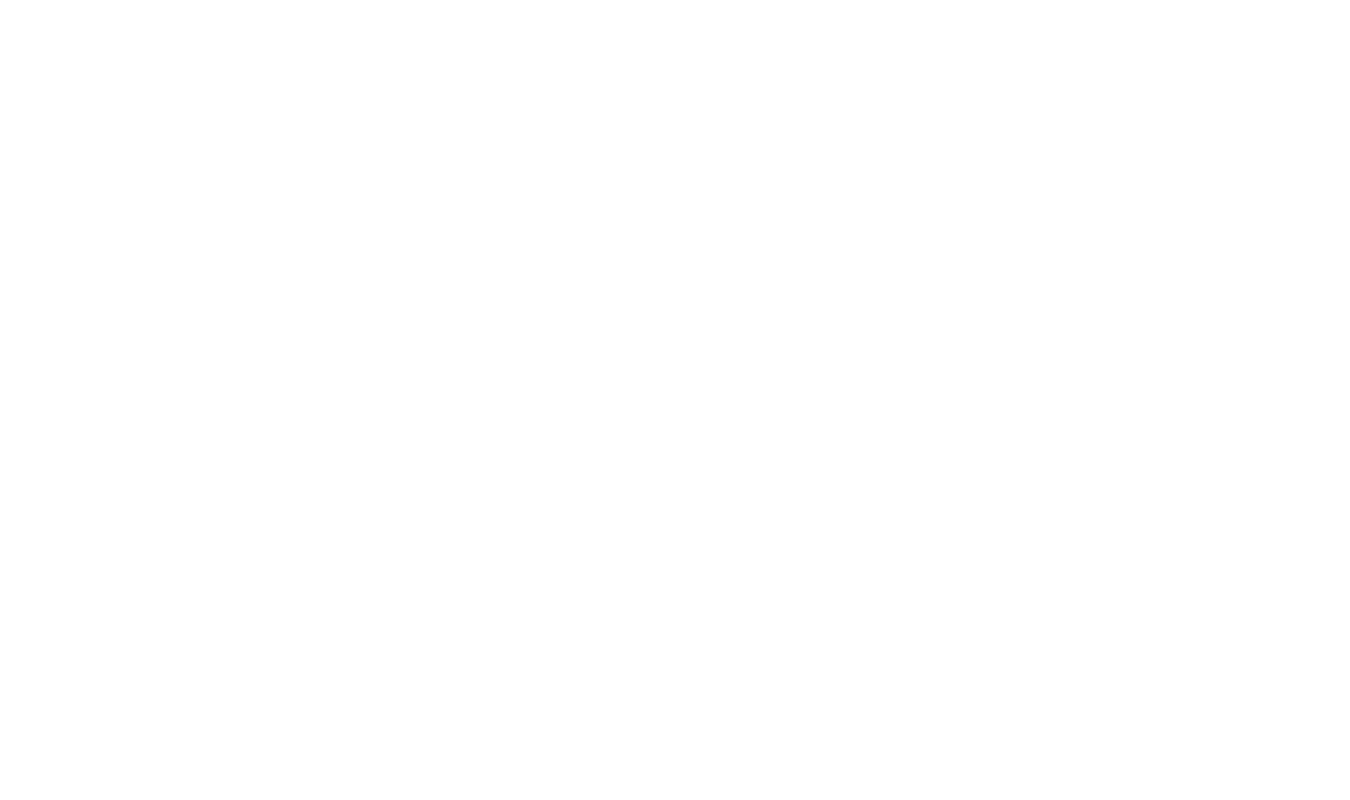
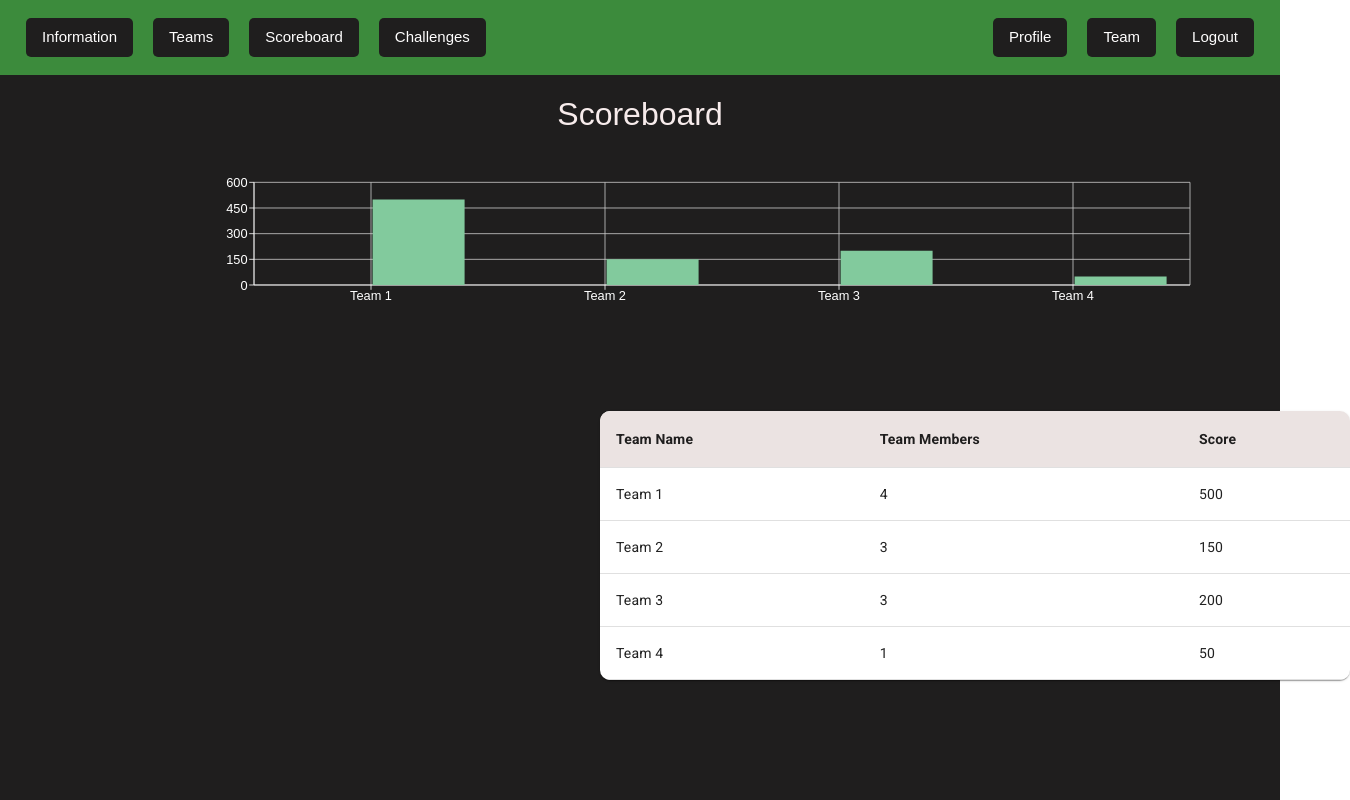
Before and after one commit to hakansa/ics-ctf, a React (Create React App) app in the folder web/: page /Scoreboard in a window 1280 px wide. Shown: the whole page, 1350 px wide, since content can reach past the window. Built offline with nearby package versions, Linux system fonts and the light colour scheme; the HTML template or start-up script is replaced by a standard one; a web font is replaced by a local one.

Commit message:
new pages added

```diff
--- a/web/package.json
+++ b/web/package.json
@@ -3,14 +3,18 @@
   "version": "0.1.0",
   "private": true,
   "dependencies": {
+    "@emotion/react": "^11.9.0",
+    "@emotion/styled": "^11.8.1",
     "@material-ui/core": "^4.12.4",
     "@material-ui/icons": "^4.11.3",
+    "@mui/material": "^5.8.2",
     "bootstrap": "^5.1.3",
     "react": "^16.8.6",
     "react-bootstrap": "^2.2.3",
     "react-dom": "^16.8.6",
     "react-router-dom": "^5.0.1",
-    "react-scripts": "3.0.1"
+    "react-scripts": "3.0.1",
+    "recharts": "^2.1.10"
   },
   "scripts": {
     "start": "react-scripts start",
--- a/web/src/App.css
+++ b/web/src/App.css
@@ -3,11 +3,15 @@
     box-sizing: border-box;
     margin: 0;
     padding: 0;
-    font-family: "", sans-serif
+    font-family: "", sans-serif;
+    max-width: 100%;
+    position: relative;
 }
 
 body {
-    margin: 0 auto
+    margin: 0 auto;
+    max-width: 100%;
+    position: relative;
 }
 
 .m-5-auto {
@@ -45,7 +49,6 @@ body {
 
 form {
     display: inline-block;
-
     background: #1f1e1e;
     border: 1px solid #1f1e1e;
     padding: 2rem;
@@ -97,12 +100,31 @@ nav a:focus{
     cursor: pointer
 }
 
+.info-text1 h2 {
+    margin: 30px;
+    text-align: center;
+}
+
+.info-text1 {
+    margin: 10px;
+}
+
 .info-text h2 {
-    margin: 50px;
+    margin: 30px;
+    text-align: center;
+}
+
+.info-text {
+    margin: 10px;
 }
 
 .info-text p {
-    margin: 20px;
+    width: 500px;
+    margin-top: 75px;
+    font-size: medium;
+    text-align: center;
+    line-height: 1.5;
+    display: flex;
 }
 
 .info-text div, h2, p {
@@ -282,6 +304,14 @@ form span {
     float: left
 }
 
+th.makeStyles-tableHeaderCell-3 {
+    color:#1f1e1e;
+}
+
+div.submit-form {
+    left: 50;
+}
+
 /***    Home Page     ***/
 .home-page-title {
     color: #222
--- a/web/src/App.js
+++ b/web/src/App.js
@@ -11,7 +11,8 @@ import TeamPage from "./components/pages/Team";
 import JoinTeamPage from "./components/pages/JoinTeam";
 import CreateTeamPage from "./components/pages/CreateTeam";
 import TeamExistPage from "./components/pages/TeamExist";
-
+import ChallengePage from "./components/pages/ExChallenge"
+import ScoreboardPage from "./components/pages/Scoreboard";
 import "./App.css";
 
 export default function App() {
@@ -28,6 +29,8 @@ export default function App() {
         <Route path="/JoinTeam" component={JoinTeamPage} />
         <Route path="/CreateTeam" component={CreateTeamPage} />
         <Route path="/TeamExist" component={TeamExistPage} />
+        <Route path="/Challenge" component={ChallengePage} />
+        <Route path="/Scoreboard" component={ScoreboardPage} />
       </Switch>
     </Router>
   );
--- /dev/null
+++ b/web/src/components/pages/ExChallenge.js
@@ -0,0 +1,94 @@
+import React from "react";
+import NavbarPostLog from "./NavbarPostLogin";
+import "../../App.css";
+import Box from "@mui/material/Box";
+import Button from "@mui/material/Button";
+import Typography from "@mui/material/Typography";
+import Modal from "@mui/material/Modal";
+
+const HeaderStyle = {
+  width: "100%",
+  height: "100vh",
+  backgroundPosition: "center",
+  backgroundRepeat: "no-repeat",
+  backgroundSize: "cover",
+  backgroundColor: "#1f1e1e",
+  maxWidth: "100%",
+};
+
+const style = {
+  position: "absolute",
+  top: "50%",
+  left: "50%",
+  transform: "translate(-50%, -50%)",
+  width: 400,
+  bgcolor: "background.paper",
+  border: "2px solid #000",
+  boxShadow: 24,
+  p: 4,
+};
+
+export default function ChallengePage() {
+  const [open, setOpen] = React.useState(false);
+  const handleOpen = () => setOpen(true);
+  const handleClose = () => setOpen(false);
+  return (
+    <header style={HeaderStyle}>
+      <NavbarPostLog />
+      <div className="info-text">
+        <h2
+          style={{
+            float: "left",
+            maxWidth: "100%",
+            paddingLeft: "300px",
+            paddingTop: "50px",
+            left: "100px",
+          }}
+        >
+          Challenge Definition
+          <p>
+            Lorem ipsum dolor sit amet, consectetur adipiscing elit, sed do
+            eiusmod tempor incididunt ut labore et dolore magna aliqua. Ut enim
+            ad minim veniam, quis nostrud exercitation ullamco laboris nisi ut
+            aliquip ex ea commodo consequat. Duis aute irure dolor in
+            reprehenderit in voluptate velit esse cillum dolore eu fugiat nulla
+            pariatur. Excepteur sint occaecat cupidatat non proident, sunt in
+            culpa qui officia deserunt mollit anim id est laborum.
+          </p>
+          <h2>Difficulty: Medium</h2>
+          <h2>Credits: 150 pts</h2>
+        </h2>
+      </div>
+      <div
+        className="submit-form"
+        style={{
+          float: "right",
+          position: "relative",
+          top: "410px",
+          right: "500px",
+        }}
+      >
+        <form style={{ maxWidth: "fit-content" }} action="/home">
+          <p>
+            <label>Submit Your Answer</label>
+            <br />
+            <input type="text" name="answer" required />
+          </p>
+          <Button style={{color: "#51DA62"}} onClick={handleOpen}>SUBMIT</Button>
+          <Modal
+            open={open}
+            onClose={handleClose}
+            aria-labelledby="modal-modal-title"
+            aria-describedby="modal-modal-description"
+          >
+            <Box style={{backgroundColor: "#404241", border: "0px"}} sx={style}>
+              <Typography id="modal-modal-description" sx={{ mt: 2 }}>
+                Successfully Saved.
+              </Typography>
+            </Box>
+          </Modal>
+        </form>
+      </div>
+    </header>
+  );
+}
--- a/web/src/components/pages/Information.js
+++ b/web/src/components/pages/Information.js
@@ -4,7 +4,7 @@ import "../../App.css";
 
 export default function Information() {
     return (
-      <div className="info-text">
+      <div className="info-text1">
           <h2 style={{textAlign: "center"}}>WELCOME TO CYBERSEC CAPTURE THE FLAG EVENT</h2>
           <h2 style={{textAlign: "center"}}>Event Details:</h2>
           <p style={{textAlign: "center"}}>The event contains 10 programming questions in different sections.</p>
--- /dev/null
+++ b/web/src/components/pages/MTable.js
@@ -0,0 +1,59 @@
+import React from "react";
+import { makeStyles } from "@material-ui/core/styles";
+import {
+  Table,
+  TableCell,
+  TableContainer,
+  TableHead,
+  TableRow,
+  Paper
+} from "@material-ui/core";
+
+const useStyles = makeStyles((theme) => ({
+  table: {
+    minWidth: 650,
+  },
+  tableContainer: {
+    borderRadius: 10,
+    margin: "50px 600px",
+    maxWidth: 750,
+  },
+  tableHeaderCell: {
+    fontWeight: "bold",
+    backgroundColor: "#EBE3E2",
+    color: theme.palette.getContrastText(theme.palette.primary.dark),
+  },
+}));
+
+function MTable() {
+  const classes = useStyles();
+
+
+  return (
+    <TableContainer component={Paper} className={classes.tableContainer}>
+      <Table className={classes.table} aria-label="simple table">
+        <TableHead>
+          <TableRow>
+            <TableCell className={classes.tableHeaderCell}>Name</TableCell>
+            <TableCell className={classes.tableHeaderCell}>Team Role</TableCell>
+            <TableCell className={classes.tableHeaderCell}>
+              Score
+            </TableCell>
+          </TableRow>
+        </TableHead>
+        <TableRow>
+          <TableCell>as</TableCell>
+          <TableCell>as</TableCell>
+          <TableCell>as</TableCell>
+        </TableRow>
+        <TableRow>
+          <TableCell>as</TableCell>
+          <TableCell>as</TableCell>
+          <TableCell>as</TableCell>
+        </TableRow>
+      </Table>
+    </TableContainer>
+  );
+}
+
+export default MTable;
--- /dev/null
+++ b/web/src/components/pages/Scoreboard.js
@@ -0,0 +1,126 @@
+import React, { PureComponent } from "react";
+import {
+  BarChart,
+  Bar,
+  XAxis,
+  YAxis,
+  CartesianGrid,
+  ResponsiveContainer,
+} from "recharts";
+import NavbarPostLog from "./NavbarPostLogin";
+import "../../App.css";
+import { makeStyles } from "@material-ui/core/styles";
+import {
+  Table,
+  TableCell,
+  TableContainer,
+  TableHead,
+  TableRow,
+  Paper,
+} from "@material-ui/core";
+
+const useStyles = makeStyles((theme) => ({
+  table: {
+    minWidth: 650,
+  },
+  tableContainer: {
+    borderRadius: 10,
+    margin: "50px 600px",
+    maxWidth: 750,
+  },
+  tableHeaderCell: {
+    fontWeight: "bold",
+    backgroundColor: "#EBE3E2",
+    color: theme.palette.getContrastText(theme.palette.primary.dark),
+  },
+}));
+
+const HeaderStyle = {
+  width: "100%",
+  height: "100vh",
+  backgroundPosition: "center",
+  backgroundRepeat: "no-repeat",
+  backgroundSize: "cover",
+  backgroundColor: "#1f1e1e",
+};
+
+const data = [
+  {
+    name: "Team 1",
+    uv: 500,
+  },
+  {
+    name: "Team 2",
+    uv: 150,
+  },
+  {
+    name: "Team 3",
+    uv: 200,
+  },
+  {
+    name: "Team 4",
+    uv: 50,
+  },
+];
+
+export default function ScoreboardPage() {
+  const classes = useStyles();
+  return (
+    <header style={HeaderStyle}>
+      <NavbarPostLog />
+      <h2 style={{textAlign: "center", top: "20px"}}>Scoreboard</h2>
+      <ResponsiveContainer height = "80%" width="100%" aspect={6} left="200px">
+        <BarChart style={{width: "80%", left: "190px"}}
+          width={100}
+          height={300}
+          data={data}
+          margin={{
+            top: 50,
+            right: 30,
+            left: 20,
+            bottom: 5,
+          }}
+        >
+          <CartesianGrid strokeDasharray="0 0" />
+          <XAxis dataKey="name" stroke="white" />
+          <YAxis stroke="white" />
+          <Bar dataKey="pv" fill="#8884d8" />
+          <Bar dataKey="uv" fill="#82ca9d" />
+        </BarChart>
+      </ResponsiveContainer>
+      <TableContainer style={{bottom:"400px"}} component={Paper} className={classes.tableContainer}>
+        <Table className={classes.table} aria-label="simple table">
+          <TableHead>
+            <TableRow>
+              <TableCell className={classes.tableHeaderCell}>Team Name</TableCell>
+              <TableCell className={classes.tableHeaderCell}>
+                Team Members
+              </TableCell>
+              <TableCell className={classes.tableHeaderCell}>Score</TableCell>
+            </TableRow>
+          </TableHead>
+          <TableRow>
+            <TableCell>Team 1</TableCell>
+            <TableCell>4</TableCell>
+            <TableCell>500</TableCell>
+          </TableRow>
+          <TableRow>
+            <TableCell>Team 2</TableCell>
+            <TableCell>3</TableCell>
+            <TableCell>150</TableCell>
+          </TableRow>
+          <TableRow>
+            <TableCell>Team 3</TableCell>
+            <TableCell>3</TableCell>
+            <TableCell>200</TableCell>
+          </TableRow>
+          <TableRow>
+            <TableCell>Team 4</TableCell>
+            <TableCell>1</TableCell>
+            <TableCell>50</TableCell>
+          </TableRow>
+        </Table>
+      </TableContainer>
+    </header>
+  );
+}
--- a/web/src/components/pages/TeamExist.js
+++ b/web/src/components/pages/TeamExist.js
@@ -1,4 +1,5 @@
 import React from 'react'
+import MTable from './MTable'
 
 import NavbarPostLog from './NavbarPostLogin'
 import '../../App.css'
@@ -29,6 +30,7 @@ export default function TeamExistPage() {
             <button type='button' className='btn-t'>
                 Leave Team
             </button>
+            <MTable/>
 
         </header>
     )
```
Also changed, not shown: web/src/components/pages/Challenges.js (+6 -3 lines), 1 other file (tests, documents, lock files or other folders).
